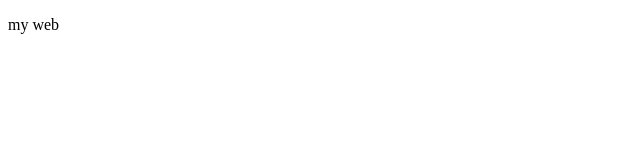
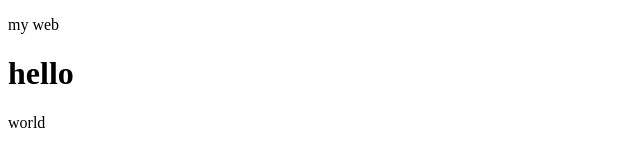
Before and after one commit to hanhfine/duan1, a plain HTML site: page index.html in a window 1280 px wide. Shown: the whole page, without its empty margins (0-640 px from the left). Drawn offline with Linux system fonts and the light colour scheme.

Commit message:
sửa đổi lần 1

```diff
--- a/index.html
+++ b/index.html
@@ -7,5 +7,7 @@
 </head>
 <body>
     <p>my web</p>
+    <h1>hello</h1>
+    <p>world</p>
 </body>
 </html>
```
